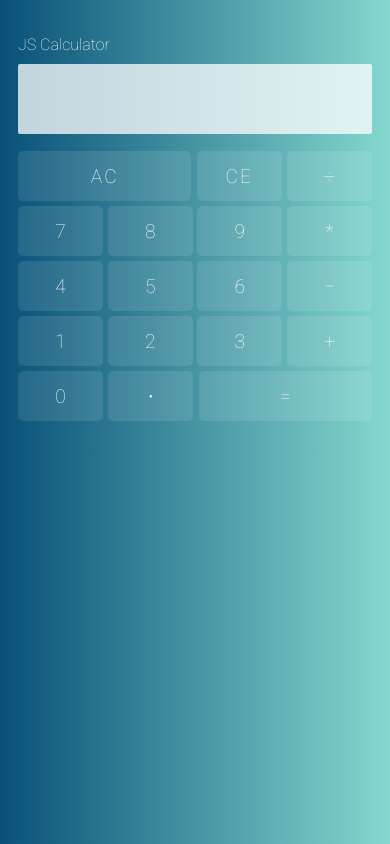
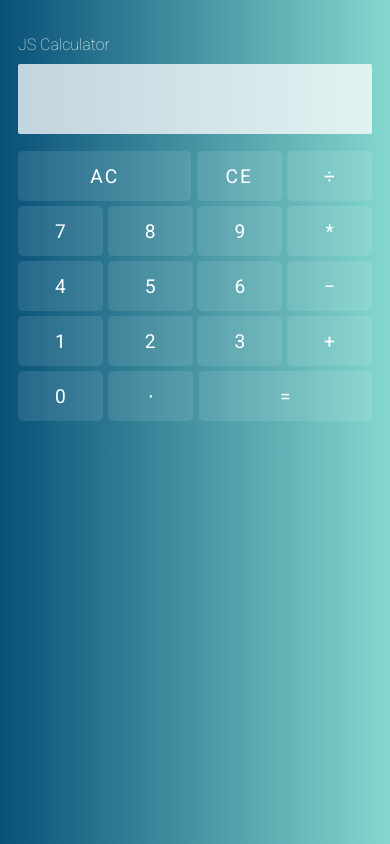
Before and after one commit to lhphan/jscalculator, a plain HTML site: page index.html in a window 390 px wide. Drawn offline with nearby package versions, Linux system fonts and the light colour scheme.

Commit message:
changed font-weight for smaller devices

```diff
--- a/styles.css
+++ b/styles.css
@@ -82,6 +82,9 @@ button {
 }
 
 @media (max-width: 400px){
+  .screen, button {
+    font-weight: 400;
+  }
   .calc-body {
     border: none;
     box-shadow: none;
```
